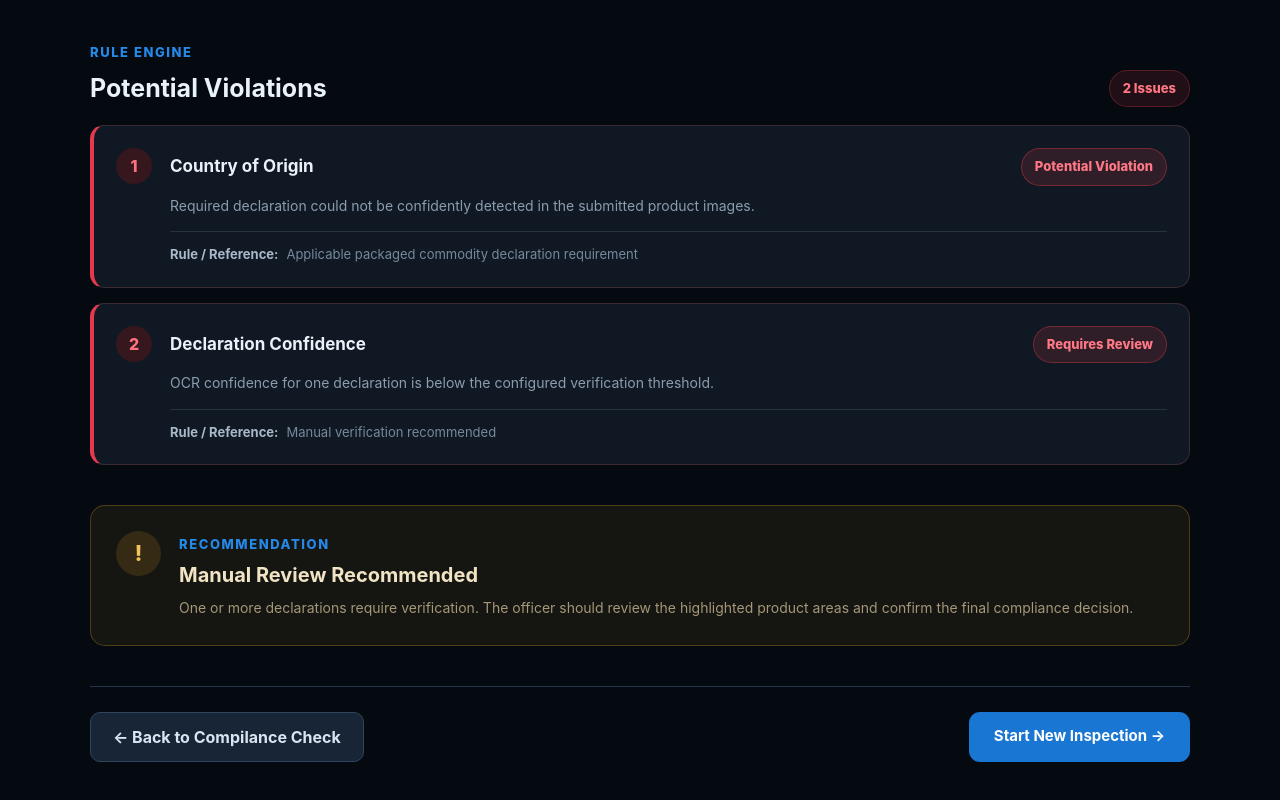
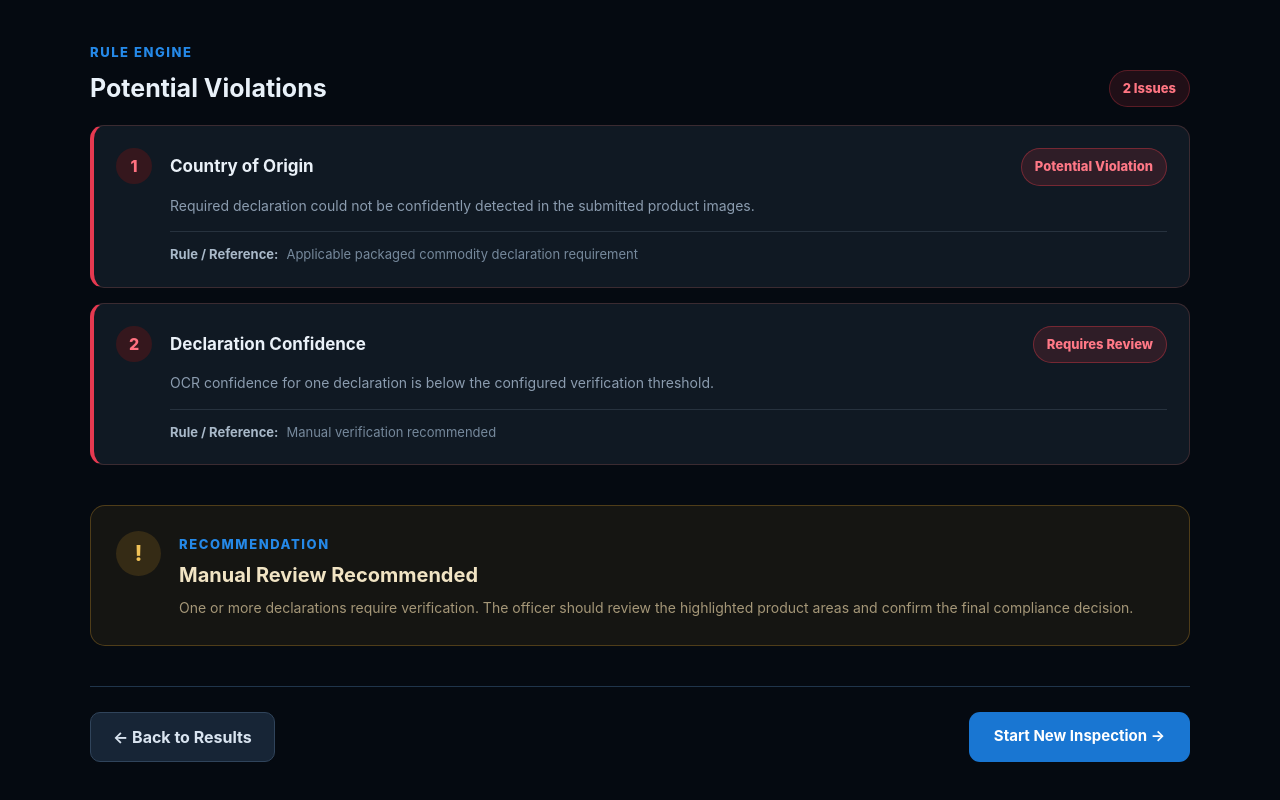
Before and after one commit to krutika123-lab/Meteroscan, a React (Vite) app: page /compliance-report in a window 1280 px wide. Shown: the part 1239-2039 px from the top of the page. Built offline with nearby package versions, Linux system fonts and the light colour scheme.

Commit message:
Add compliance check and compliance report flow

```diff
--- a/src/pages/ComplianceReport.jsx
+++ b/src/pages/ComplianceReport.jsx
@@ -457,19 +457,9 @@ export default function ComplianceReport() {
   <button
     type="button"
     className="secondary-btn"
-    onClick={() =>
-      navigate("/compliance-check", {
-        state: {
-          productName,
-          images,
-          inspectionId,
-          complianceStatus,
-          score,
-        },
-      })
-    }
+    onClick={() => navigate("/compliance-check")}
   >
-    ← Back to Compilance Check
+    ← Back to Results
   </button>
 
   <button
```
